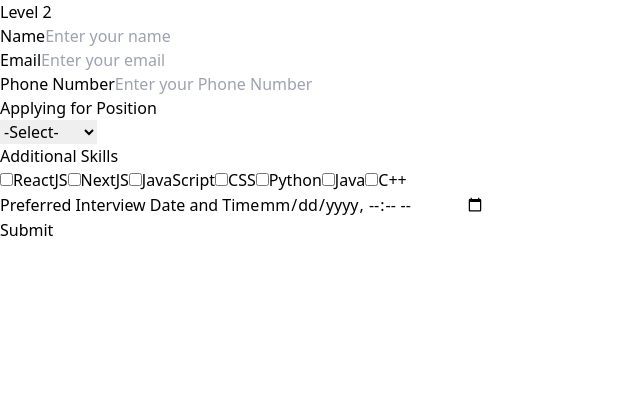
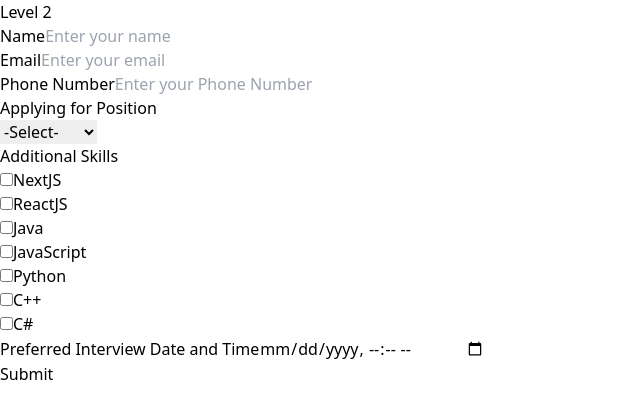
Before and after one commit to VaibhavSahu19/Dynamic-Forms, a React (Vite) app in the folder level2/: page / in a window 1280 px wide. Shown: the top 418 px of the page, without its empty margins (0-640 px from the left). Built offline with nearby package versions, Linux system fonts and the light colour scheme.

Commit message:
additional languages rendered as array

```diff
--- a/level2/src/App.jsx
+++ b/level2/src/App.jsx
@@ -4,6 +4,24 @@
 
 const App = () => {
   const { handleChange, handleSubmit, values, errors } = useForm(validate);
+
+  const languages = ["NextJS", "ReactJS", "Java", "JavaScript", "Python", "C++", "C#"];
+  const languageDropDown = languages.map((language, index) => {
+    return (
+    <div key={index} className='flex justify-center items-center'>
+      <label className="inline-flex items-center"></label>
+      <input
+        type="checkbox"
+        name={`${language}`}
+        value={`${language}`}
+        checked={values.additionalSkills.includes(`${language}`)}
+        onChange={handleChange}
+        className="form-checkbox h-4 w-4 text-indigo-600 transition duration-150 ease-in-out"
+      />
+      <span className="ml-1 text-sm text-gray-700">{language}</span>
+    </div>)
+  })
+
   const formatDateTime = (dateTimeStr) => {
     const date = new Date(dateTimeStr);
     if (isNaN(date.getTime())) {
@@ -146,83 +164,7 @@
         <div className="mb-4">
           <label className="block text-sm font-medium text-gray-700">Additional Skills</label>
           <div className="mt-[4px] flex justify-start items-center gap-[10px]">
-            <label className="inline-flex items-center">
-              <input
-                type="checkbox"
-                name="ReactJS"
-                value="ReactJS"
-                checked={values.additionalSkills.includes('ReactJS')}
-                onChange={handleChange}
-                className="form-checkbox h-4 w-4 text-indigo-600 transition duration-150 ease-in-out"
-              />
-              <span className="ml-1 text-sm text-gray-700">ReactJS</span>
-            </label>
-            <label className="inline-flex items-center">
-              <input
-                type="checkbox"
-                name="NextJS"
-                value="NextJS"
-                checked={values.additionalSkills.includes('NextJS')}
-                onChange={handleChange}
-                className="form-checkbox h-4 w-4 text-indigo-600 transition duration-150 ease-in-out"
-              />
-              <span className="ml-1 text-sm text-gray-700">NextJS</span>
-            </label>
-            <label className="inline-flex items-center">
-              <input
-                type="checkbox"
-                name="JavaScript"
-                value="JavaScript"
-                checked={values.additionalSkills.includes('JavaScript')}
-                onChange={handleChange}
-                className="form-checkbox h-4 w-4 text-indigo-600 transition duration-150 ease-in-out"
-              />
-              <span className="ml-1 text-sm text-gray-700">JavaScript</span>
-            </label>
-            <label className="inline-flex items-center">
-              <input
-                type="checkbox"
-                name="CSS"
-                value="CSS"
-                checked={values.additionalSkills.includes('CSS')}
-                onChange={handleChange}
-                className="form-checkbox h-4 w-4 text-indigo-600 transition duration-150 ease-in-out"
-              />
-              <span className="ml-1 text-sm text-gray-700">CSS</span>
-            </label>
-            <label className="inline-flex items-center">
-              <input
-                type="checkbox"
-                name="Python"
-                value="Python"
-                checked={values.additionalSkills.includes('Python')}
-                onChange={handleChange}
-                className="form-checkbox h-4 w-4 text-indigo-600 transition duration-150 ease-in-out"
-              />
-              <span className="ml-1 text-sm text-gray-700">Python</span>
-            </label>
-            <label className="inline-flex items-center">
-              <input
-                type="checkbox"
-                name="Java"
-                value="Java"
-                checked={values.additionalSkills.includes('Java')}
-                onChange={handleChange}
-                className="form-checkbox h-4 w-4 text-indigo-600 transition duration-150 ease-in-out"
-              />
-              <span className="ml-1 text-sm text-gray-700">Java</span>
-            </label>
-            <label className="inline-flex items-center">
-              <input
-                type="checkbox"
-                name="C++"
-                value="C++"
-                checked={values.additionalSkills.includes('C++')}
-                onChange={handleChange}
-                className="form-checkbox h-4 w-4 text-indigo-600 transition duration-150 ease-in-out"
-              />
-              <span className="ml-1 text-sm text-gray-700">C++</span>
-            </label>
+            {languageDropDown}
           </div>
           {errors.additionalSkills && <p className="text-red-500 text-xs mt-1">{errors.additionalSkills}</p>}
         </div>
```
